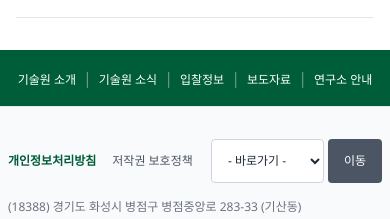
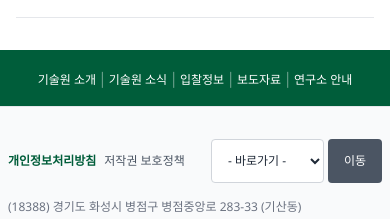
Before and after one commit to gyuminiai82/publicsite, a React (Vite) app: page / in a window 390 px wide. Shown: the part 1391-1610 px from the top of the page. Built offline with nearby package versions, Linux system fonts and the light colour scheme.

Commit message:
Decrease mobile gap for Footer navigation

```diff
--- a/src/components/Footer.css
+++ b/src/components/Footer.css
@@ -17,7 +17,7 @@
   display: flex;
   flex-wrap: wrap;
   justify-content: center;
-  gap: 7px;
+  gap: 2px;
   align-items: center;
 }
 
@@ -56,7 +56,7 @@
 .footer-policy {
   display: flex;
   flex-wrap: wrap;
-  gap: 16px;
+  gap: 8px;
 }
 
 .policy-link {
```
